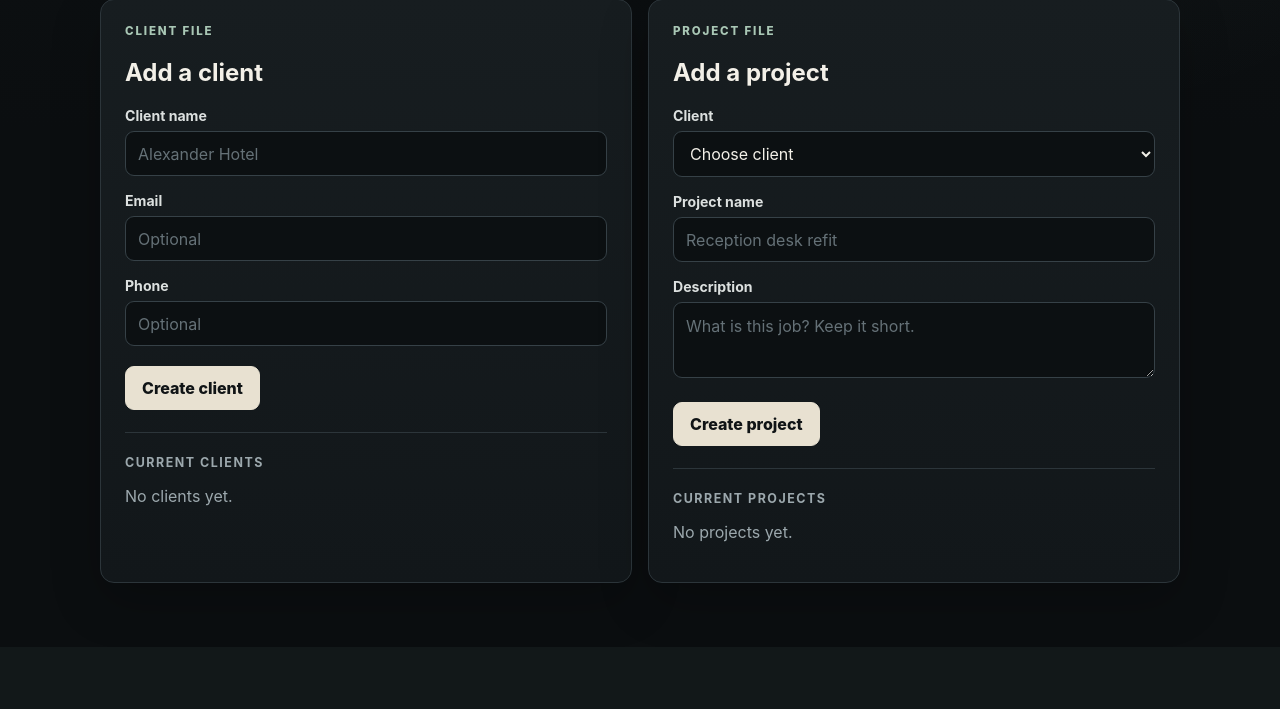
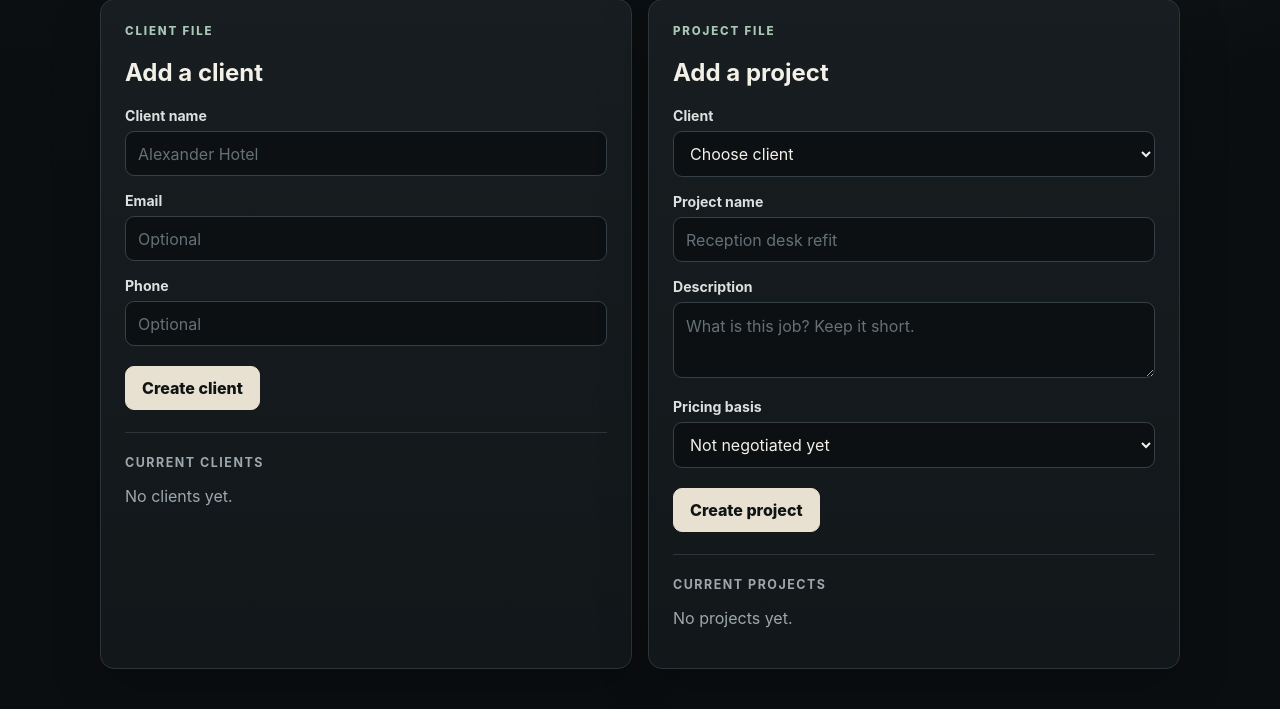
Before and after one commit to drakoswolf-lgtm/GoblinBlackOffice, a Flask app: page /records in a window 1280 px wide. Shown: the part 293-1002 px from the top of the page. Before the commit the page ends 900 px from the top, so only its background shows below. Run offline with Flask 3, Linux system fonts and the light colour scheme.

Commit message:
feat(beta-a): show project status and pricing in records

```diff
--- a/app/office/templates/office/records.html
+++ b/app/office/templates/office/records.html
@@ -51,11 +51,18 @@
         <input id="project-name" name="name" placeholder="Reception desk refit" required>
         <label for="project-description">Description</label>
         <textarea id="project-description" class="short" name="description" placeholder="What is this job? Keep it short."></textarea>
+        <label for="record-pricing">Pricing basis</label>
+        <select id="record-pricing" name="pricing_model">
+          <option value="undetermined">Not negotiated yet</option>
+          <option value="hourly">Hourly</option>
+          <option value="time_and_materials">Time &amp; materials</option>
+          <option value="fixed">Fixed price</option>
+        </select>
         <div class="button-row"><button type="submit">Create project</button></div>
       </form>
       <hr class="divider">
       <div class="card-kicker">Current projects</div>
-      {% if projects %}<div class="list" style="margin-top:12px">{% for p in projects %}<div class="list-row"><div><strong>{{ p.name }}</strong><small>{{ p.project_id }}</small></div><a class="button secondary" href="/jobs/{{ p.project_id }}">Open job</a></div>{% endfor %}</div>{% else %}<p class="muted">No projects yet.</p>{% endif %}
+      {% if projects %}<div class="list" style="margin-top:12px">{% for p in projects %}<div class="list-row"><div><strong>{{ p.name }}</strong><small>{{ p.project_id }} · {{ p.status.value }} · {{ p.pricing_model.replace("_", " ") }}</small></div><a class="button secondary" href="/jobs/{{ p.project_id }}">Open job</a></div>{% endfor %}</div>{% else %}<p class="muted">No projects yet.</p>{% endif %}
     </article>
   </section>
 </main>
```
